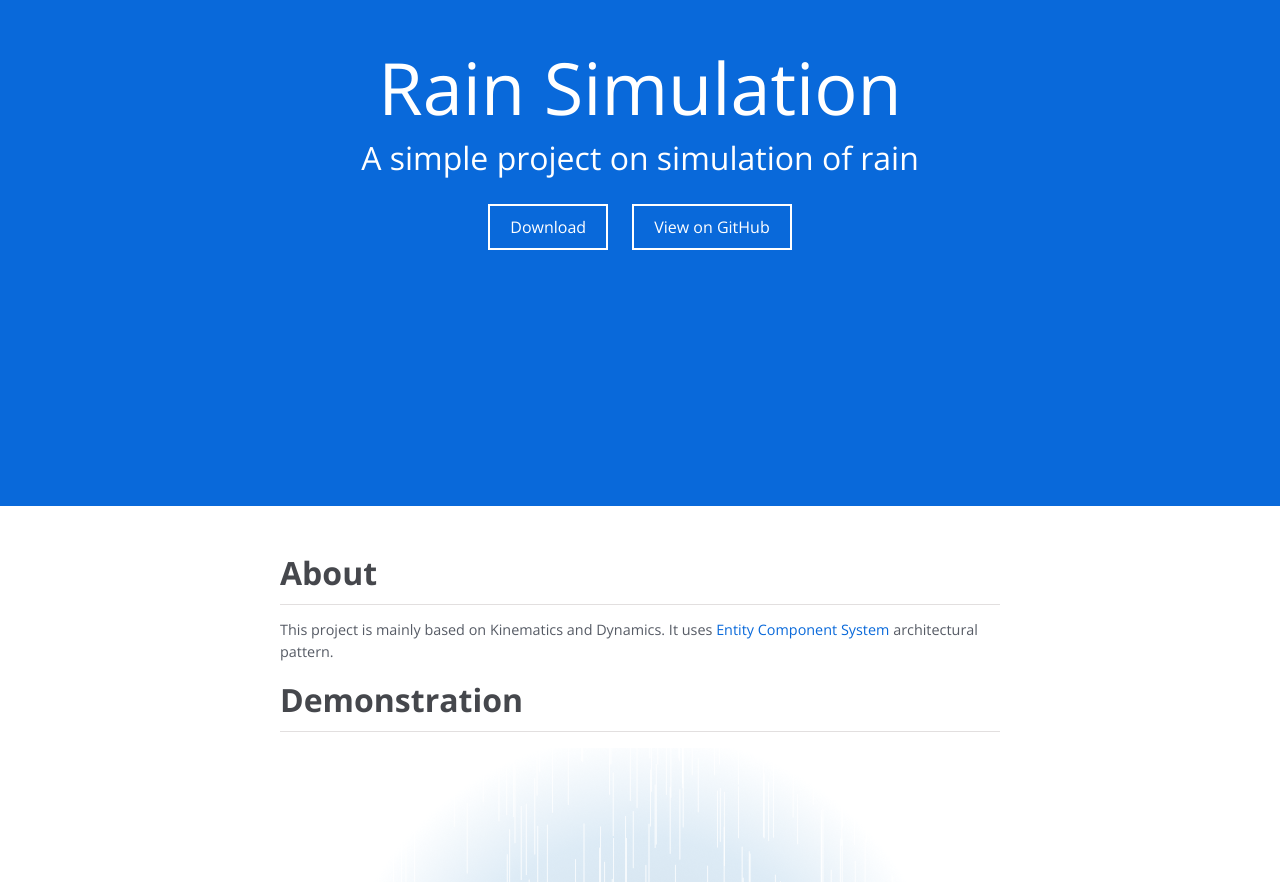
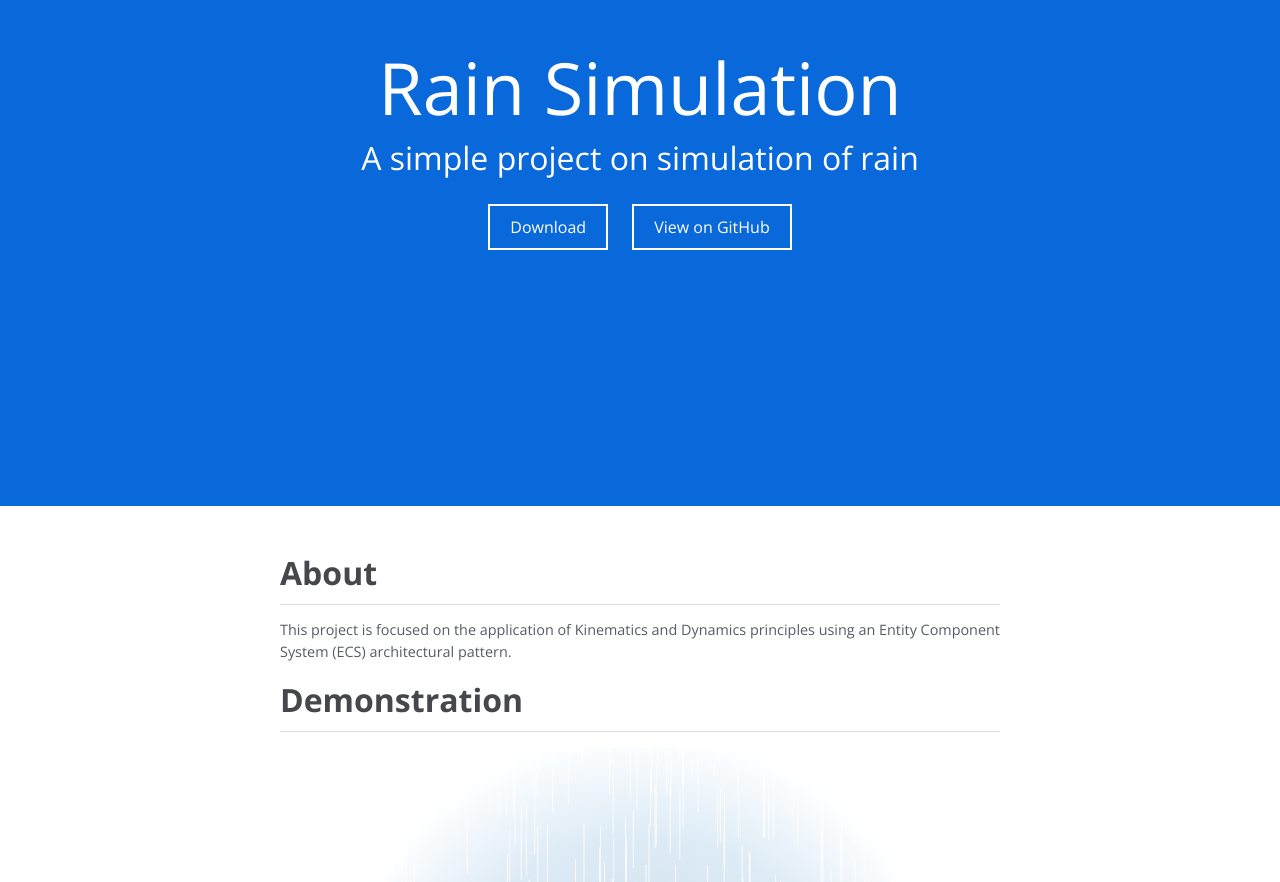
Before and after one commit to iamrajiv/Rain-Simulation, a plain HTML site: page index.html in a window 1280 px wide. Shown: the part 218-1100 px from the top of the page. Drawn offline with nearby package versions, Linux system fonts and the light colour scheme.

Commit message:
update docs and code
Signed-off-by: Rajiv Ranjan Singh <rajivperfect007@gmail.com>

```diff
--- a/index.html
+++ b/index.html
@@ -99,11 +99,8 @@
     <div id="content">
       <h2>About</h2>
       <p>
-        This project is mainly based on Kinematics and Dynamics. It uses
-        <a href="https://en.wikipedia.org/wiki/Entity_component_system"
-          >Entity Component System</a
-        >
-        architectural pattern.
+        This project is focused on the application of Kinematics and Dynamics
+        principles using an Entity Component System (ECS) architectural pattern.
       </p>
       <h2>Demonstration</h2>
       <center>
@@ -118,7 +115,7 @@
               user-select: none;
             "
           ></canvas>
-          <br />
+          <br /><br />
           <figcaption>
             Move your mouse left and right to control the wind
           </figcaption>
```
Also changed, not shown: 1 other file.
